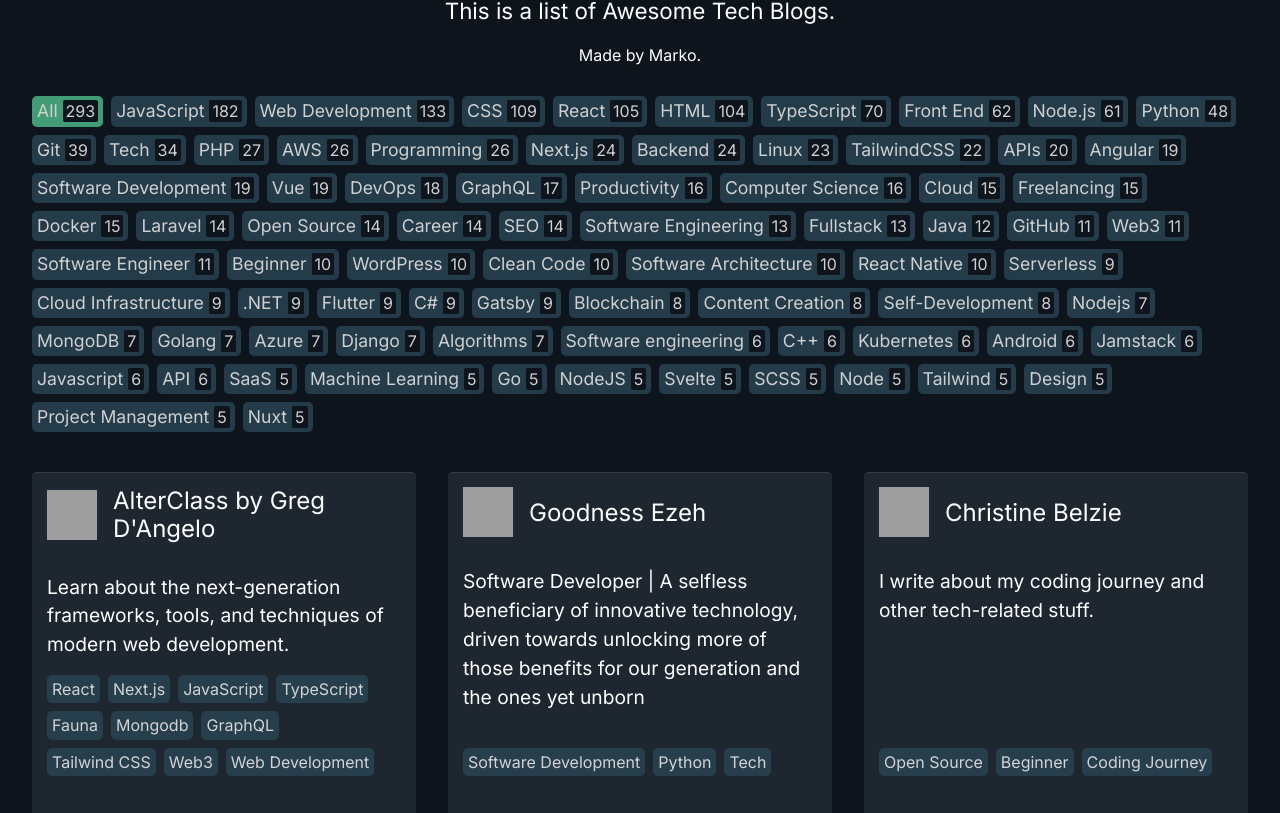
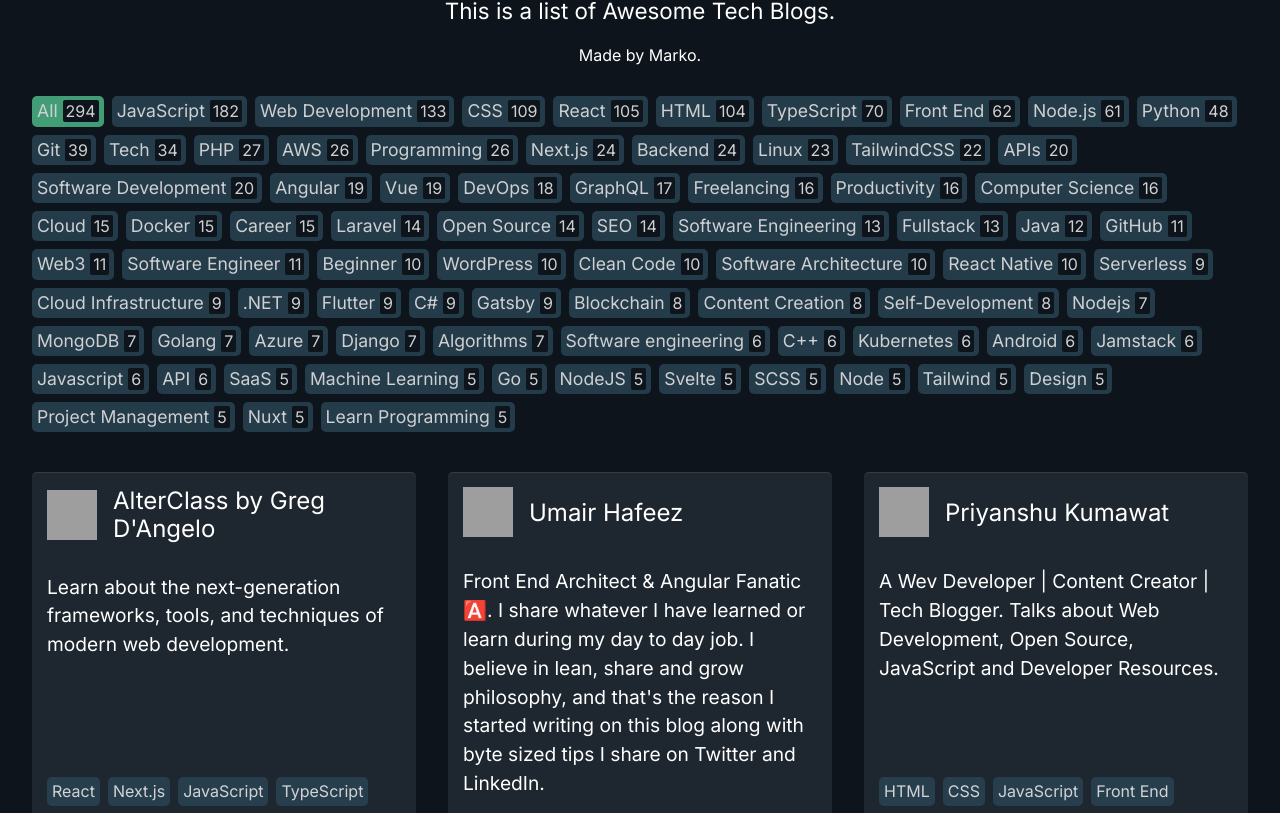
Before and after one commit to markodenic/awesome-tech-blogs, a Nuxt app: page / in a window 1280 px wide. Shown: the part 227-1040 px from the top of the page. Built offline with nearby package versions, Linux system fonts and the light colour scheme; grey boxes are pictures that could not be loaded.

Commit message:
add Richard Callaby

```diff
--- a/data.js
+++ b/data.js
@@ -20,6 +20,22 @@ module.exports = [
       "Freelancing",
       "Career",
       "Software Development",
+      "Learn Programming"
+    ]
+  },
+  {
+    name: "Richard Callaby",
+    description: "The Educational Blog of Richard Callaby",
+    url: "http://www.richardcallaby.com/",
+    twitter: "@richardcallaby",
+    tags: [
+      "CyberSecurity",
+      "Bug Bounty",
+      "Certifications",
+      "Career",
+      "Cloud Computing",
+      "Software Development",
+      "Freelancing",
       "Learn Programming"
     ]
   },
```
